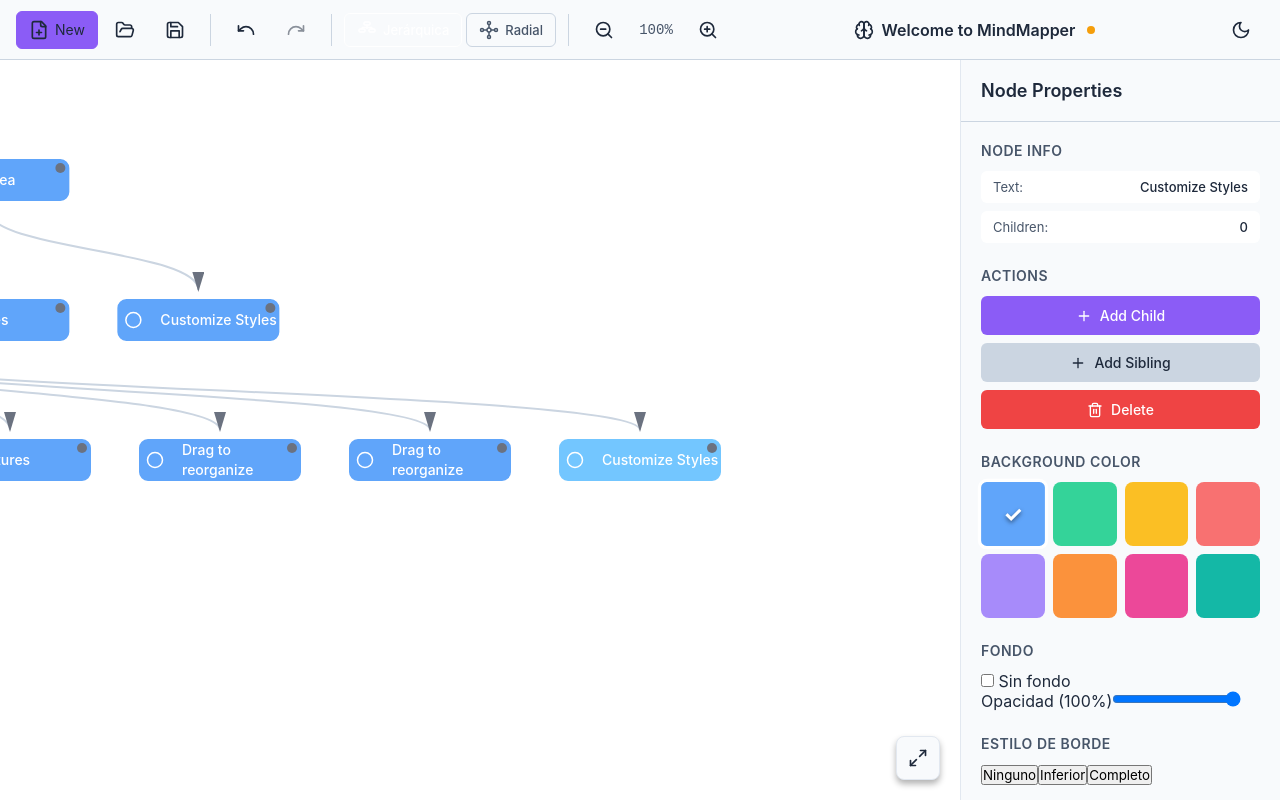
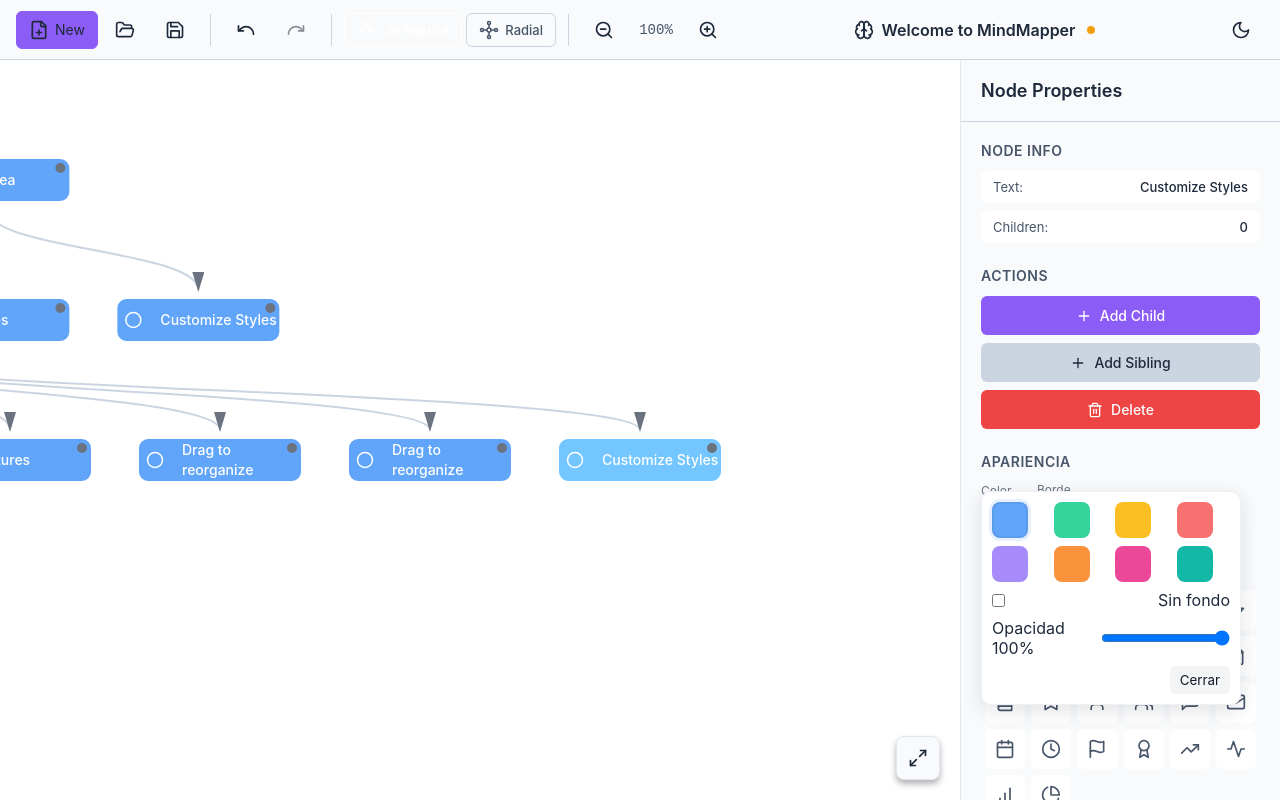
Before and after one commit to Juan-31416/MindMapper, a React (Vite) app: page / in a window 1280 px wide. Both pictures are taken after a click on the button 1012 px from the left and 513 px from the top of the page. Built offline with nearby package versions, Linux system fonts and the light colour scheme.

Commit message:
Issue #5 - No background nodes
Visualization improvement.Cahnged as Canva-style color and border selection

```diff
--- /dev/null
+++ b/src/renderer/components/BorderPopover.tsx
@@ -0,0 +1,90 @@
+// src/renderer/components/BorderPopover.tsx
+import React, { useRef, useEffect } from 'react';
+import { DEFAULT_COLORS } from '../types/mindmap';
+import '../styles/NodeEditor.css';
+
+type Props = {
+  style: any;
+  onChange: (patch: Partial<any>) => void;
+  onClose: () => void;
+};
+
+const BorderPopover: React.FC<Props> = ({ style, onChange, onClose }) => {
+  const ref = useRef<HTMLDivElement | null>(null);
+
+  useEffect(() => {
+    const onDocClick = (e: MouseEvent) => {
+      if (!ref.current) return;
+      if (!ref.current.contains(e.target as Node)) onClose();
+    };
+    const onEsc = (e: KeyboardEvent) => { if (e.key === 'Escape') onClose(); };
+    document.addEventListener('mousedown', onDocClick);
+    document.addEventListener('keydown', onEsc);
+    return () => {
+      document.removeEventListener('mousedown', onDocClick);
+      document.removeEventListener('keydown', onEsc);
+    };
+  }, [onClose]);
+
+  return (
+    <div className="popover" ref={ref}>
+      <div className="popover-section">
+        <div className="btn-group">
+          <button
+            className={`seg ${style.borderStyle === 'none' ? 'active' : ''}`}
+            onClick={() => onChange({ borderStyle: 'none' })}
+          >Ninguno</button>
+          <button
+            className={`seg ${style.borderStyle === 'bottom' ? 'active' : ''}`}
+            onClick={() => onChange({ borderStyle: 'bottom' })}
+          >Inferior</button>
+          <button
+            className={`seg ${style.borderStyle === 'full' ? 'active' : ''}`}
+            onClick={() => onChange({ borderStyle: 'full' })}
+          >Completo</button>
+        </div>
+      </div>
+
+      <div className="popover-section">
+        <label className="popover-row">
+          <span>Grosor {style.borderWidth ?? 2}px</span>
+          <input
+            type="range"
+            min={0}
+            max={8}
+            value={style.borderWidth ?? 2}
+            onChange={(e) => onChange({ borderWidth: parseInt(e.target.value, 10) })}
+          />
+        </label>
+      </div>
+
+      <div className="popover-section">
+        <div className="popover-grid">
+          {DEFAULT_COLORS.map((c) => (
+            <button
+              key={c}
+              className={`swatch ${ (style.borderColor || style.backgroundColor) === c ? 'active' : ''}`}
+              style={{ backgroundColor: c }}
+              onClick={() => onChange({ borderColor: c })}
+            />
+          ))}
+        </div>
+
+        <div className="popover-row">
+          <label>Color exacto</label>
+          <input
+            type="color"
+            value={style.borderColor || style.backgroundColor}
+            onChange={(e) => onChange({ borderColor: e.target.value })}
+          />
+        </div>
+      </div>
+
+      <div className="popover-footer">
+        <button className="btn secondary" onClick={onClose}>Cerrar</button>
+      </div>
+    </div>
+  );
+};
+
+export default BorderPopover;
--- /dev/null
+++ b/src/renderer/components/ColorPopover.tsx
@@ -0,0 +1,78 @@
+import React, { useRef, useEffect } from 'react';
+import { DEFAULT_COLORS } from '../types/mindmap';
+import '../styles/NodeEditor.css';
+
+type Props = {
+  anchorRect?: DOMRect | null;
+  style: any;
+  onChange: (patch: Partial<any>) => void;
+  onClose: () => void;
+};
+
+const ColorPopover: React.FC<Props> = ({ style, onChange, onClose }) => {
+  const ref = useRef<HTMLDivElement | null>(null);
+
+  useEffect(() => {
+    const onDocClick = (e: MouseEvent) => {
+      if (!ref.current) return;
+      if (!ref.current.contains(e.target as Node)) onClose();
+    };
+    const onEsc = (e: KeyboardEvent) => { if (e.key === 'Escape') onClose(); };
+    document.addEventListener('mousedown', onDocClick);
+    document.addEventListener('keydown', onEsc);
+    return () => {
+      document.removeEventListener('mousedown', onDocClick);
+      document.removeEventListener('keydown', onEsc);
+    };
+  }, [onClose]);
+
+  const setColor = (color: string) => onChange({ backgroundColor: color, backgroundType: 'solid' });
+
+  return (
+    <div className="popover" ref={ref}>
+      <div className="popover-section">
+        <div className="popover-grid">
+          {DEFAULT_COLORS.map((c) => (
+            <button
+              key={c}
+              className={`swatch ${style.backgroundColor === c ? 'active' : ''}`}
+              style={{ backgroundColor: c }}
+              onClick={() => setColor(c)}
+              aria-label={`Set background ${c}`}
+            />
+          ))}
+        </div>
+      </div>
+
+      <div className="popover-section">
+        <label className="popover-row">
+          <input
+            type="checkbox"
+            checked={style.backgroundType === 'none'}
+            onChange={(e) => onChange({ backgroundType: e.target.checked ? 'none' : 'solid' })}
+          />
+          <span>Sin fondo</span>
+        </label>
+
+        {style.backgroundType !== 'none' && (
+          <label className="popover-row">
+            <span>Opacidad {style.backgroundOpacity ?? 100}%</span>
+            <input
+              type="range"
+              min={0}
+              max={100}
+              value={style.backgroundOpacity ?? 100}
+              onChange={(e) => onChange({ backgroundOpacity: parseInt(e.target.value, 10) })}
+            />
+          </label>
+        )}
+      </div>
+
+      <div className="popover-footer">
+        <button className="btn secondary" onClick={onClose}>Cerrar</button>
+      </div>
+    </div>
+  );
+};
+
+export default ColorPopover;
--- a/src/renderer/components/NodeEditor.tsx
+++ b/src/renderer/components/NodeEditor.tsx
@@ -1,4 +1,4 @@
-import React from 'react';
+import React, { useState, useRef } from 'react';
 import * as LucideIcons from 'lucide-react';
 import { useMindMapStore } from '../store/mindMapStore';
 import { DEFAULT_COLORS } from '../types/mindmap';
@@ -74,6 +74,13 @@ const NodeEditor: React.FC = () => {
     }
   };
 
+  const [showColorPopover, setShowColorPopover] = useState(false);
+  const [showBorderPopover, setShowBorderPopover] = useState(false);
+  const colorAnchorRef = useRef<HTMLButtonElement | null>(null);
+  const borderAnchorRef = useRef<HTMLButtonElement | null>(null);
+
+  const patchStyle = (patch: Partial<any>) =>updateNodeStyle(selectedNodeId, patch);
+
   return (
     <div className="node-editor">
       <div className="editor-header">
@@ -129,58 +136,52 @@ const NodeEditor: React.FC = () => {
           </div>
         </div>
 
-        {/* Color Picker */}
-        <div className="editor-section">
-          <h4>Background Color</h4>
-          <div className="color-picker">
-            {DEFAULT_COLORS.map((color) => (
+        {/* Color Picker + Border Controls */}
+        <div className="editor-section compact-controls">
+          <h4>Apariencia</h4>
+          <div className="compact-row">
+            <div className="compact-item">
+              <label className="label-small">Color</label>
               <button
-                key={color}
-                className={`color-option ${selectedNode.style.backgroundColor === color ? 'selected' : ''}`}
-                style={{ backgroundColor: color }}
-                onClick={() => handleColorChange(color)}
-                title={color}
+                ref={colorAnchorRef}
+                className="color-swatch-btn"
+                style={{ backgroundColor: selectedNode.style.backgroundColor }}
+                onClick={() => setShowColorPopover(v => !v)}
+                title="Abrir paleta de color"
               />
-            ))}
-          </div>
-        </div>
+              {showColorPopover && (
+                <div className="popover-wrapper">
+                  <ColorPopover
+                    style={selectedNode.style}
+                    onChange={patchStyle}
+                    onClose={() => setShowColorPopover(false)}
+                  />
+                </div>
+              )}
+            </div>
 
-        {/* Sección de Fondo en NodeEditor.tsx */}
-        <div className="editor-section">
-          <h4>Fondo</h4>
-          <div className="control-group">
-            <label>
-              <input
-                type="checkbox"
-                checked={selectedNode.style.backgroundType === 'none'}
-                onChange={(e) => updateNodeStyle(selectedNode.id, {
-                  backgroundType: e.target.checked ? 'none' : 'solid'
-                })}
-              /> Sin fondo
-            </label>
-          </div>
+            <div className="compact-item">
+              <label className="label-small">Borde</label>
+              <button
+                ref={borderAnchorRef}
+                className="border-btn"
+                onClick={() => setShowBorderPopover(v => !v)}
+                title="Editar borde"
+              >
+                {selectedNode.style.borderStyle === 'none' ? 'Ninguno' :
+                selectedNode.style.borderStyle === 'bottom' ? 'Inferior' : 'Completo'}
+              </button>
 
-          {selectedNode.style.backgroundType !== 'none' && (
-            <div className="control-group">
-              <label>Opacidad ({selectedNode.style.backgroundOpacity}%)</label>
-              <input
-                type="range" min="0" max="100"
-                value={selectedNode.style.backgroundOpacity}
-                onChange={(e) => updateNodeStyle(selectedNode.id, {
-                  backgroundOpacity: parseInt(e.target.value)
-                })}
-              />
+              {showBorderPopover && (
+                <div className="popover-wrapper">
+                  <BorderPopover
+                    style={selectedNode.style}
+                    onChange={patchStyle}
+                    onClose={() => setShowBorderPopover(false)}
+                  />
+                </div>
+              )}
             </div>
-          )}
-        </div>
-
-        {/* Sección de Bordes */}
-        <div className="editor-section">
-          <h4>Estilo de Borde</h4>
-          <div className="border-style-picker">
-            <button onClick={() => updateNodeStyle(selectedNode.id, { borderStyle: 'none' })}>Ninguno</button>
-            <button onClick={() => updateNodeStyle(selectedNode.id, { borderStyle: 'bottom' })}>Inferior</button>
-            <button onClick={() => updateNodeStyle(selectedNode.id, { borderStyle: 'full' })}>Completo</button>
           </div>
         </div>
 
--- a/src/renderer/styles/NodeEditor.css
+++ b/src/renderer/styles/NodeEditor.css
@@ -288,3 +288,60 @@
   font-family: monospace;
   color: var(--text-primary);
 }
+
+/* Compact controls */
+.compact-controls .compact-row {
+  display: flex;
+  gap: 12px;
+  align-items: center;
+}
+.compact-item { position: relative; display: flex; flex-direction: column; align-items: flex-start; }
+.label-small { font-size: 12px; color: #6b7280; margin-bottom: 6px; }
+
+.color-swatch-btn {
+  width: 44px;
+  height: 28px;
+  border-radius: 6px;
+  border: 2px solid rgba(0,0,0,0.06);
+  box-shadow: 0 1px 0 rgba(255,255,255,0.6) inset;
+  cursor: pointer;
+}
+
+.border-btn {
+  padding: 6px 10px;
+  border-radius: 6px;
+  background: #fff;
+  border: 1px solid #e5e7eb;
+  cursor: pointer;
+  font-size: 13px;
+}
+
+/* Popover base */
+.popover-wrapper { position: absolute; z-index: 1200; margin-top: 8px; }
+.popover {
+  width: 260px;
+  background: #ffffff;
+  border-radius: 10px;
+  box-shadow: 0 6px 20px rgba(15, 23, 42, 0.12);
+  padding: 10px;
+  border: 1px solid rgba(15,23,42,0.06);
+}
+.popover-section { margin-bottom: 8px; }
+.popover-grid {
+  display: grid;
+  grid-template-columns: repeat(4, 1fr);
+  gap: 8px;
+}
+.swatch {
+  width: 36px; height: 36px; border-radius: 8px; border: 2px solid transparent; cursor: pointer;
+}
+.swatch.active { box-shadow: 0 0 0 3px rgba(59,130,246,0.12); border-color: rgba(0,0,0,0.06); }
+
+.popover-row { display:flex; align-items:center; justify-content:space-between; gap:8px; margin-top:8px; }
+.btn { padding: 6px 10px; border-radius:6px; border: none; cursor:pointer; }
+.btn.secondary { background: #f3f4f6; color:#111827; }
+
+.btn-group .seg { margin-right:6px; padding:6px 8px; border-radius:6px; border:1px solid #e5e7eb; background:white; cursor:pointer; }
+.btn-group .seg.active { background:#111827; color:white; border-color:transparent; }
+
+.popover-footer { display:flex; justify-content:flex-end; margin-top:6px; }
```
Also changed, not shown: src/renderer/components/Canvas.tsx (+4 -4 lines).
